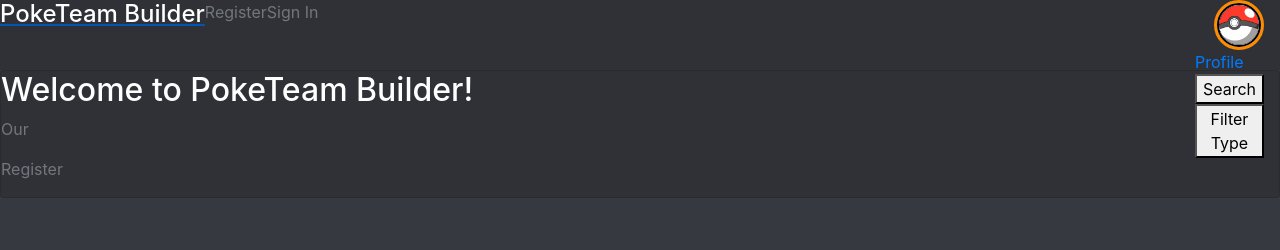
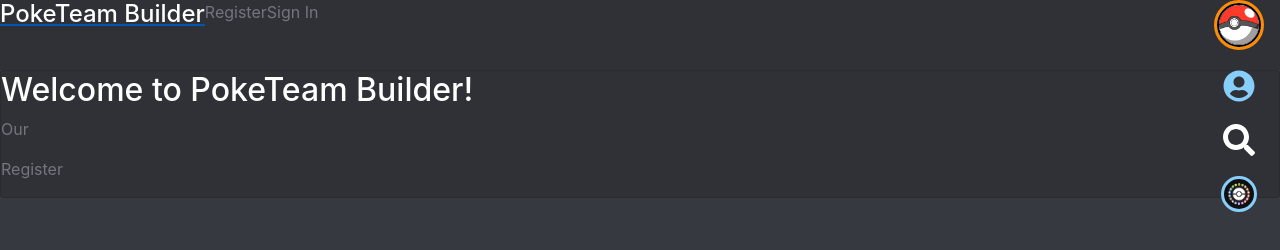
Before and after one commit to PokeMon-app/Pokemon-App, a React app in the folder pokemon/: page / in a window 1280 px wide. Both pictures are taken after a click on the button 1239 px from the left and 25 px from the top of the page. Built offline with nearby package versions, Linux system fonts and the light colour scheme.

Commit message:
feat: have functionality that will transform the search icon to an input and line up the dropdown items

```diff
--- a/pokemon/src/components/NavbarIndex.js
+++ b/pokemon/src/components/NavbarIndex.js
@@ -1,7 +1,10 @@
 import React, {useState, useRef, useEffect} from 'react';
 import pokeball from './Images/pokeball1.png';
+import allTypes from './Images/all_types.png';
 import {FontAwesomeIcon} from '@fortawesome/react-fontawesome'
 import {faSearch} from '@fortawesome/free-solid-svg-icons'
+import {faCaretRight} from '@fortawesome/free-solid-svg-icons'
+import {faUserCircle} from '@fortawesome/free-solid-svg-icons'
 import {Link} from 'react-router-dom';
 import Modal from "react-bootstrap/Modal";
 import TypeModal from "./TypeModal";
@@ -9,12 +12,26 @@
 const NavbarIndex = () => {
     const [showModal, setShowModal] = useState(false);
     const [isOpen, setIsOpen] = useState(false);
+    const [searchStatus, setSearchStatus] = useState(false);
 
     const callback = (isOpen, showModal) => {
         setIsOpen(!isOpen);
         setShowModal(!showModal);
     }
 
+
+
+    const searchTransition = (searchStatus) => {
+        setSearchStatus(!searchStatus)
+        console.log(searchStatus)
+        if(isOpen == true) {
+            setSearchStatus(!searchStatus);
+
+        }
+        else if(isOpen == false) {
+            setSearchStatus(!searchStatus)
+        }
+    }
     let modalNode = useRef(null);
     let pokeballNode = useRef(null);
     //without any effects:
@@ -77,20 +94,22 @@
         if (isOpen === true) {
             return (
                 <div ref={pokeballNode} className={'pokeball-menu'}>
-                    <ul>
-                        <li className={"dropdown-link"}>
-                            <Link to={"/profile"} onClick={() => setIsOpen(!isOpen)} className={"nav-links"}
-                            >Profile</Link>
-                        </li>
-                        <li className={"dropdown-link"}>
-                            <button className={"nav-links"}>Search</button>
-                        </li>
-                        <li className={"dropdown-link"}>
-                            <button onClick={() => setShowModal(!showModal)
-                            }>Filter Type
-                            </button>
-                        </li>
-                    </ul>
+                        <div className={"dropdown-link align-self-center"}>
+                            <Link to={"/profile"} onClick={() => setIsOpen(!isOpen)}
+                            ><FontAwesomeIcon icon={faUserCircle} size="2x" className={"profile-link"}></FontAwesomeIcon></Link>
+                        </div>
+                        <div className={"dropdown-link d-flex" + (searchStatus ? "" : " center-icon")}>
+                            <FontAwesomeIcon icon={faSearch} size="2x" onClick={() => {searchTransition(searchStatus);}}
+                            className={"nav-links circular align-self-center hover" + (searchStatus ? " search-hide" : " search-show")}></FontAwesomeIcon>
+                            <div className={"search-container d-flex align-self-center" + (!searchStatus ? " search-hide" : " search-show")}>
+                                <FontAwesomeIcon icon={faCaretRight} size="2x" className={"align-self-center hover " + (!searchStatus ? "search-hide" : "search-show")} onClick={() => {setSearchStatus(false)}}></FontAwesomeIcon>
+                                <input className={"nav-links round-input" + (!searchStatus ? " search-hide" : " search-show")} placeholder={"Search..."} type={"text"}/>
+                            </div>
+                        </div>
+                        <div className={"dropdown-link align-self-center"}>
+                                <img className={(!showModal ? "all-types" : "all-types-active") + " p-1"} onClick={() => setShowModal(!showModal)
+                                } src={allTypes} alt="Filter by types"/>
+                        </div>
                 </div>
             )
         }
@@ -102,6 +121,9 @@
             <button className={"buttonInner" + (!isOpen ? " closedPokeball" : " openPokeball")}
                     type={'button'} onClick={() => {
                 setIsOpen(!isOpen)
+                if(isOpen != true) {
+                    setSearchStatus(false)
+                }
             }}>
                 <img className={"pokeball"} src={pokeball} alt="pokeball"/>
             </button>
--- a/pokemon/src/components/Style/NavbarIndex.css
+++ b/pokemon/src/components/Style/NavbarIndex.css
@@ -51,7 +51,7 @@
     align-items: flex-end;
     right: 0;
     margin: 0;
-    width: 100px;
+    width: 50px;
     padding: 0;
     z-index: 1500;
 }
@@ -64,4 +64,77 @@
     display: block;
     text-decoration: none;
     color: #fff;
+    margin-top: 20px;
 }
+
+.search-hide {
+    display: none;
+}
+
+.search-show {
+    display: block;
+}
+
+.round-input {
+    border-radius: 16px;
+    width: 140px;
+    padding-left: 8px;
+    border: 3px solid lightskyblue;
+}
+
+.round-input:hover {
+    border-radius: 16px;
+    width: 140px;
+    padding-left: 8px;
+    border: 3px solid darkorange;
+}
+.round-input:focus {
+    outline: none;
+}
+
+.circular {
+    border-radius: 50%;
+}
+
+.all-types {
+    background-color: #101010;
+    border-radius: 50%;
+    border: 3px solid lightskyblue;
+    margin: 0;
+    padding: 0;
+    height: 36px;
+    width: 36px;
+}
+
+.all-types:hover, .all-types-active:hover, .hover {
+    cursor: pointer;
+}
+
+.hover:hover {
+    color: darkorange;
+}
+
+.all-types-active {
+    background-color: #101010;
+    border-radius: 50%;
+    border: 3px solid darkorange;
+    margin: 0;
+    padding: 0;
+    height: 36px;
+    width: 36px;
+}
+
+.center-icon {
+    margin-left: auto;
+    margin-right: auto;
+    height: 32px;
+}
+
+.profile-link {
+    border-radius: 50%;
+    color: lightskyblue;
+}
+
+.profile-link:hover {
+    color: darkorange;
+}
```
Also changed, not shown: pokemon/src/components/Images/all_types.png (added), 1 other file.
